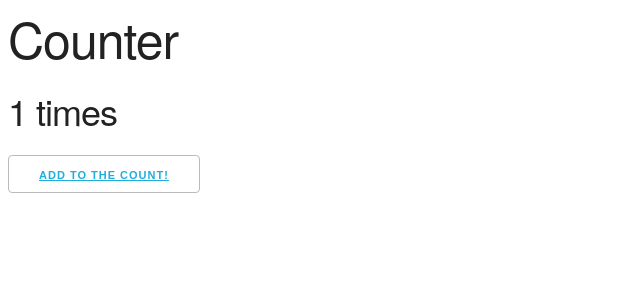
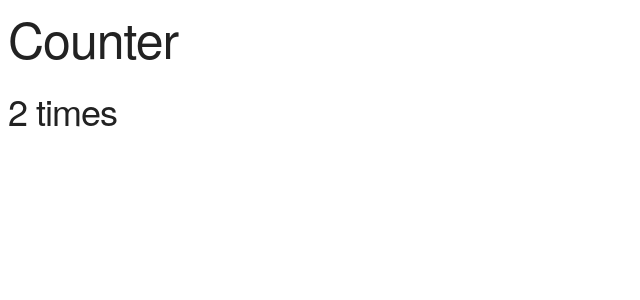
Before and after one commit to py2-10-2017/JennaDalgetyPy2, a Flask app: page / in a window 1280 px wide. Shown: the top 300 px of the page, without its empty margins (0-640 px from the left). Run offline with Flask 2, Linux system fonts and the light colour scheme; the visitor is signed in with stand-in values (Sample User, id 1); some libraries are stand-ins or nearby versions.

Commit message:
Final Counter, no style

```diff
--- a/flask/counter/server.py
+++ b/flask/counter/server.py
@@ -9,25 +9,15 @@ app.secret_key = "92qf8ybntybn49iunvu"
 
 def index():
 
-    if not "count" in session:
-        session["count"] = 0
+    try:
+        session["count"] += 1
+    except:
+        if not "count" in session:
+            session["count"] = 0
 
 
     return render_template("index.html")
 
 
 
-
-
-@app.route("/add")
-
-def add_to_count():
-
-    session["count"] += 1
-
-    print session["count"]
-
-    return redirect("/")
-
-
 app.run(debug=True)
--- a/flask/counter/templates/index.html
+++ b/flask/counter/templates/index.html
@@ -24,7 +24,6 @@
     <div id="main">
        <h1>Counter</h1>
        <h3>{{ session['count'] }} times</h3>
-       <button type="submit"><a href="/add">Add to the count!</a></button>
     </div>
 
 </body>
```
